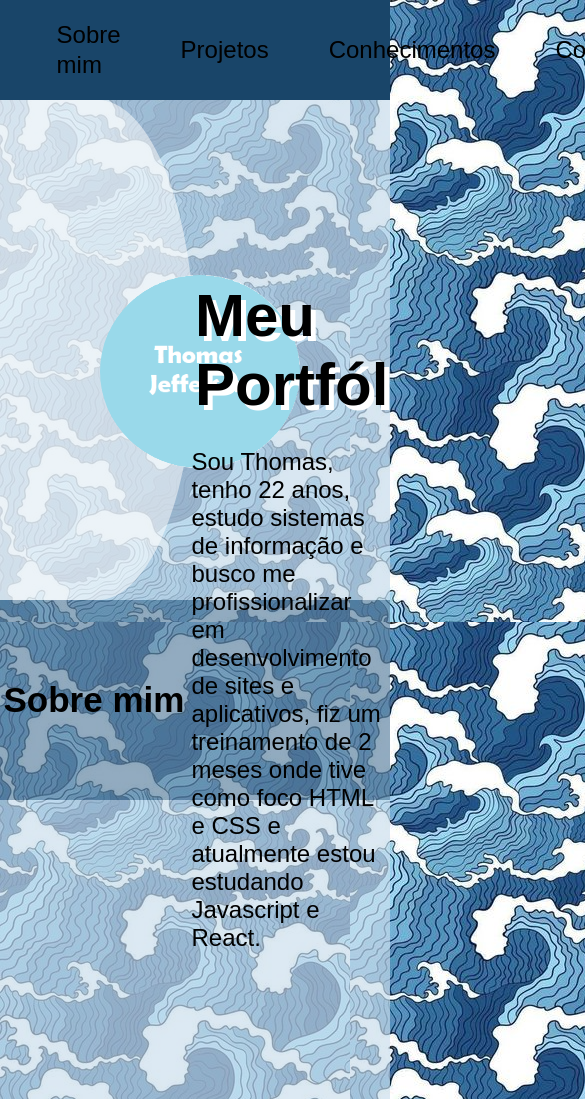
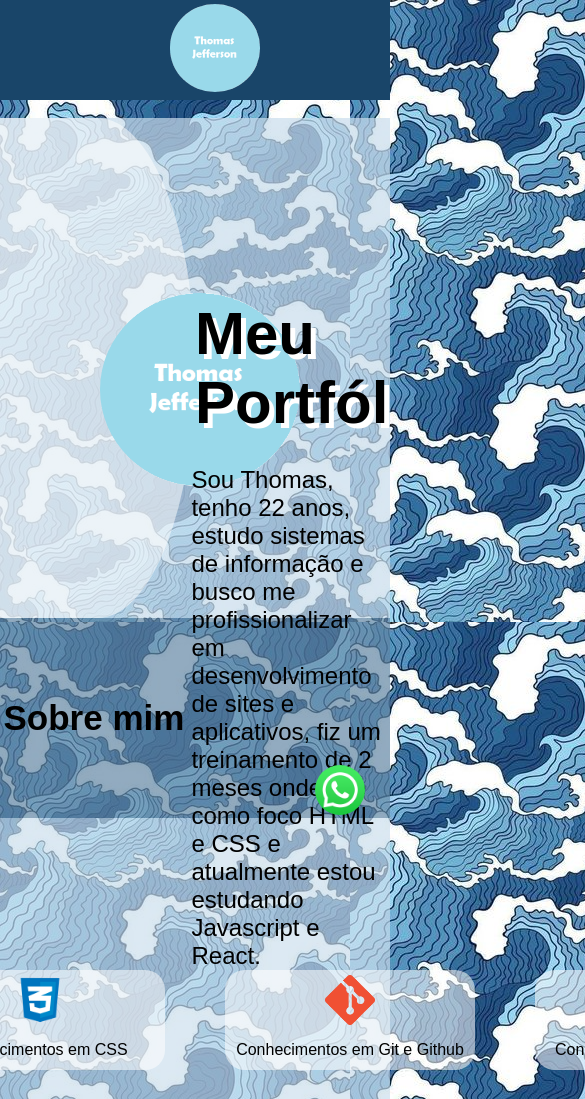
Before and after one commit to thm-dev/Portfolio, a plain HTML site: page portfolio/index.html in a window 390 px wide. Shown: the top 1099 px of the page, 585 px wide, since content can reach past the window. Drawn offline with Linux system fonts and the light colour scheme.

Commit message:
media query para responsividade

```diff
--- a/portfolio/index.html
+++ b/portfolio/index.html
@@ -1,5 +1,5 @@
 <!DOCTYPE html>
-<html lang="en">
+<html lang="pt-br">
 
 <head>
     <meta charset="UTF-8">
@@ -15,13 +15,18 @@
         <nav>
             <div class="navbar">
                 <ul class="lista-navbar" type="none">
-                    <li class="itemnav"><img src="images/img-navbar.png" alt="TJ"></li>
+                    <li class="imgnav"><img src="images/img-navbar.png" alt="TJ"></li>
                     <li class="itemnav"><a href="#inicio">Inicio</a></li>
                     <li class="itemnav"><a href="#sobre">Sobre mim</a></li>
                     <li class="itemnav"><a href="#projetos">Projetos</a></li>
                     <li class="itemnav"><a href="#conhecimentos">Conhecimentos</a></li>
                     <li class="itemnav"><a href="#contatos">Contato</a></li>
                 </ul>
+            </div>
+            <div>
+                <div>
+                    <img src="" alt="" onclick="">
+                </div>
             </div>
         </nav>
         <div class="inicio" id="inicio">
@@ -101,6 +106,10 @@
                         <img src="images/Git.png" alt="GIT">
                         <p>Conhecimentos em Git e Github</p>
                     </div>
+                    <div class="conhecimetos-item">
+                        <img src="images/js.png" alt="Javascript">
+                        <p>Conhecimentos em javascript</p>
+                    </div>
                 </div>
             </div>
         </div>
@@ -113,9 +122,14 @@
                         target="_blank">https://www.linkedin.com/in/thomas-jefferson-546878167/</a></p>
                 <p><b>Github</b>: <a href="https://github.com/thm-dev" target="_blank">https://github.com/thm-dev</a>
                 </p>
-                <p><b>Whatsapp</b>: (11)970625449</p>
+                <p><b>Telefone</b>: (11)970625449</p>
             </div>
         </footer>
+        <div class="msg-wpp">
+            <a href="https://wa.link/wokr6r">
+                <img src="images/wpp.png" alt="msg-wpp">
+            </a>
+        </div>
     </div>
 </body>
 
--- a/portfolio/style.css
+++ b/portfolio/style.css
@@ -69,7 +69,7 @@ body {
 }
 
 .navbar li {
-    margin: 20px 30px;
+    margin: 10px 15px;
 }
 
 .navbar img {
@@ -153,7 +153,7 @@ body {
 /*-------------------conhecimentos-----------------*/
 .conhecimentos {
     width: 100%;
-    height: 500px;
+    height: 300px;
     background-color: #cadeeda8;
     animation: reveal 1.5s cubic-bezier(0.77, 0, 0.175, 1) 0.5s;
     display: grid;
@@ -177,6 +177,7 @@ body {
     margin: 30px;
     border-radius: 20px;
     object-fit: 1;
+    padding-top: 5px;
 }
 
 .conhecimetos-item img {
@@ -209,3 +210,31 @@ body {
     background-color: #194569;
     color: #fff;
 }
+/* ------------------botao wpp---------------------- */
+.msg-wpp{
+    position: fixed;
+    right: 25px;
+    bottom: 25px;
+    border: none;
+    background-color: transparent;
+    cursor: pointer;
+}
+.msg-wpp img{
+    width: 50px;
+    height: 50px;
+    border-radius: 50%;
+}
+.msg-wpp:hover{
+    scale: 1.5;
+    transition: 0.5s;
+}
+/* ----------------responsive-------------- */
+@media only screen and (max-width: 600px) {
+    .itemnav {
+        display: none;
+    }
+    .imgnav{
+        margin-left: 15px;
+    }
+  }
+/* 600, 800, 1024 */
```
Also changed, not shown: portfolio/images/js.png (added), portfolio/images/wpp.png (added).
